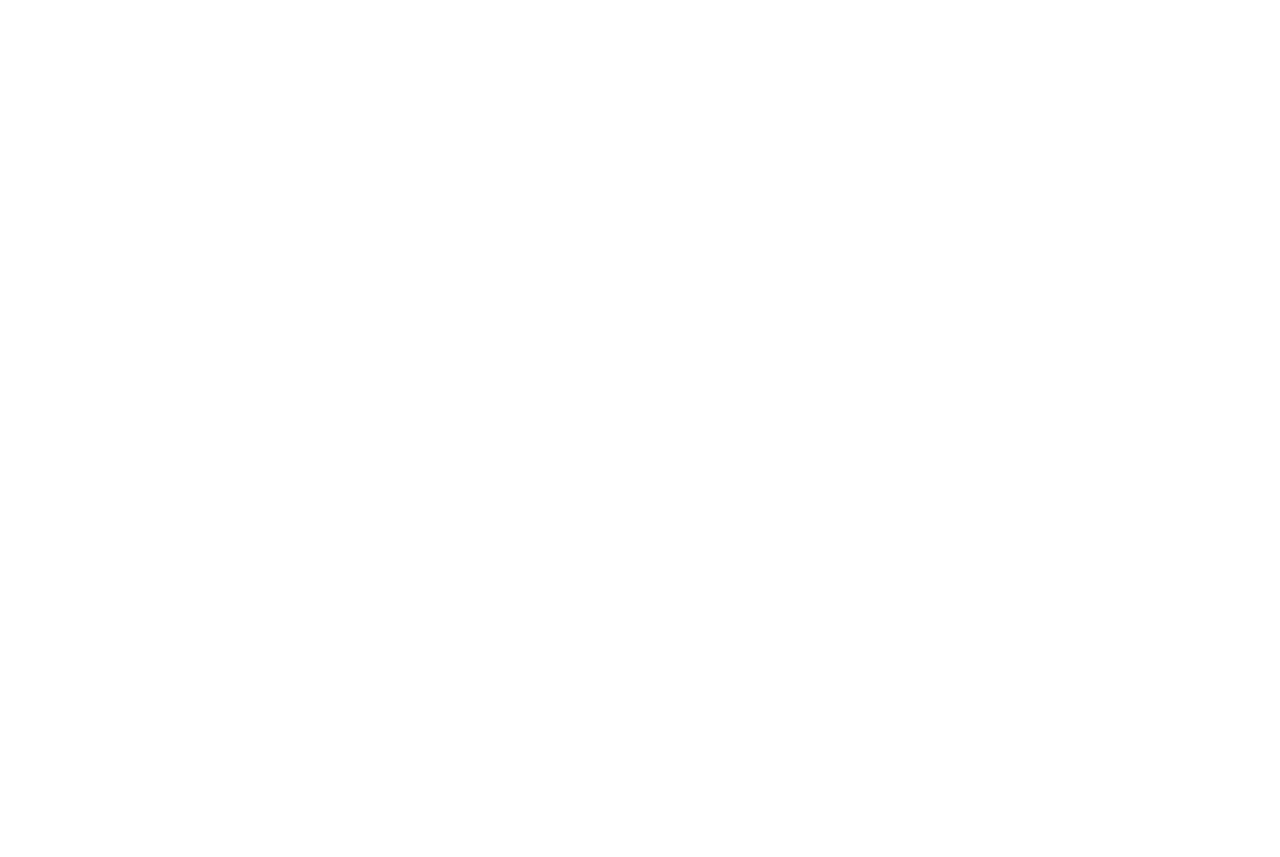
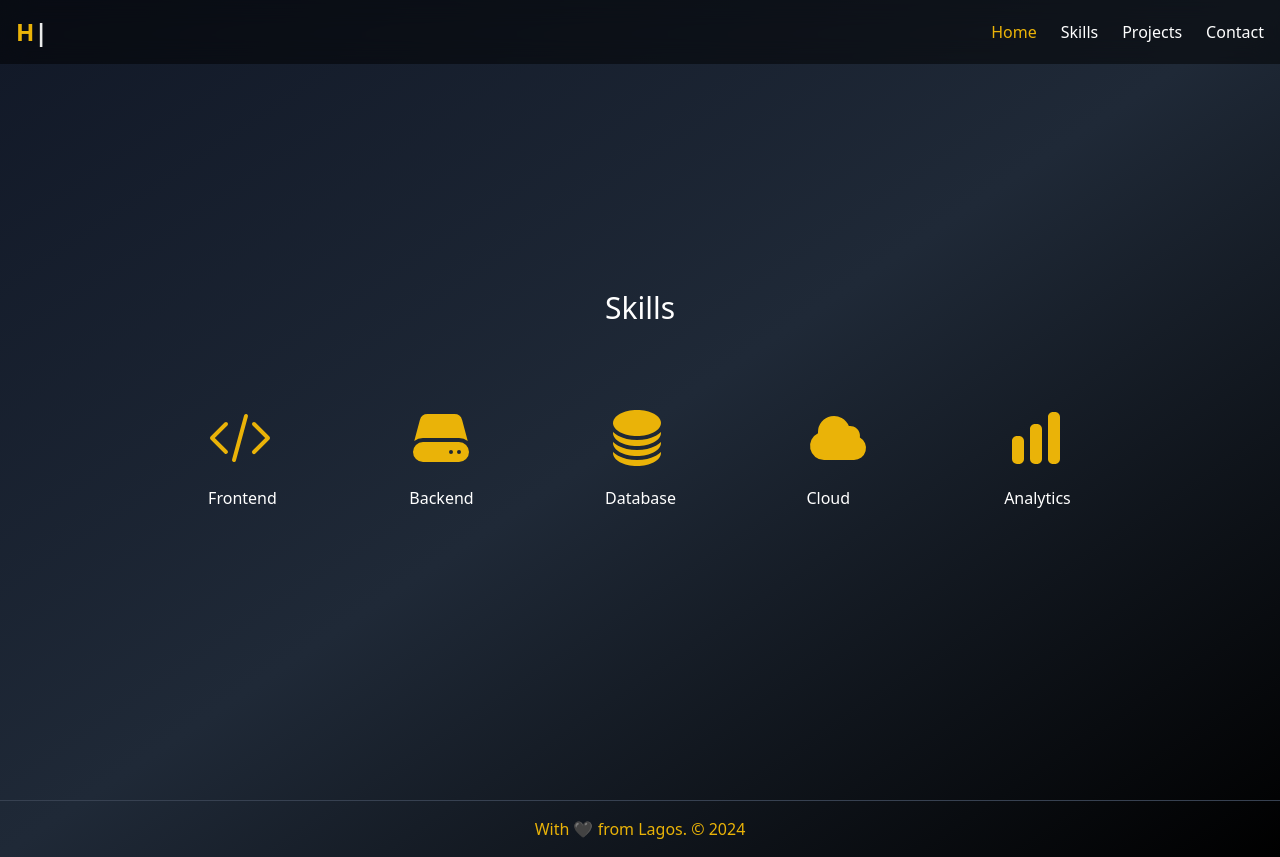
Before and after one commit to Ejay02/portfolio, a Vue app: page /skills in a window 1280 px wide. Before the commit this address had no page. Before the commit the page ends 800 px from the top, so only its background shows below. Built offline with nearby package versions, Linux system fonts and the light colour scheme.

Commit message:
refactor navigation and routing; remove unused dependencies and streamline components

```diff
--- a/index.html
+++ b/index.html
@@ -10,7 +10,7 @@
       href="https://cdnjs.cloudflare.com/ajax/libs/font-awesome/6.2.0/css/all.min.css"
     />
   </head>
-  <body>
+  <body class="">
     <div id="app"></div>
     <script type="module" src="/src/main.ts"></script>
   </body>
--- a/package.json
+++ b/package.json
@@ -15,7 +15,6 @@
   "dependencies": {
     "@heroicons/vue": "^2.2.0",
     "framer-motion": "^11.14.1",
-    "motion": "^11.14.1",
     "undici-types": "^7.2.0",
     "vue3-carousel": "^0.9.0"
   },
--- a/src/App.vue
+++ b/src/App.vue
@@ -4,13 +4,7 @@
 </template>
 
 <script setup lang="ts">
-import { onMounted } from 'vue'
-
 import ScrollToTopButton from '@/components/scrollToTopButton.vue'
-
-onMounted(() => {
-  window.scrollTo(0, 0)
-})
 </script>
 
 <style scoped></style>
--- a/src/components/contact.vue
+++ b/src/components/contact.vue
@@ -1,5 +1,5 @@
 <template>
-  <div class="flex justify-center items-center">
+  <div class="flex justify-center items-center mt-20">
     <div class="rounded-lg shadow-lg overflow-hidden w-full max-w-4xl mb-8">
       <div class="flex flex-col lg:flex-row">
         <!-- Left Container -->
@@ -41,10 +41,7 @@
                 placeholder="Name *"
                 autofocus
                 @input="validateField('name')"
-                :class="[
-                  'bg-gray-200  w-full p-3 mb-3 rounded focus:outline-none focus:ring-2 cursor-pointer',
-                  touched.name && errors.name ? 'border-2 border-red-500' : 'focus:ring-yellow-500',
-                ]"
+                :class="[getInputClass('name')]"
               />
               <p v-if="touched.name && errors.name" class="text-red-500 text-sm -mt-2 mb-2">
                 Name is required
@@ -56,12 +53,7 @@
                 type="email"
                 placeholder="Email *"
                 @input="validateField('email')"
-                :class="[
-                  'bg-gray-200 w-full p-3 mb-3 rounded focus:outline-none focus:ring-2 cursor-pointer',
-                  touched.email && errors.email
-                    ? 'border-2 border-red-500'
-                    : 'focus:ring-yellow-500',
-                ]"
+                :class="[getInputClass('email')]"
               />
               <p v-if="touched.email && errors.email" class="text-red-500 text-sm -mt-2 mb-2">
                 Valid email is required
@@ -85,16 +77,7 @@
 
               <!-- Submit Button -->
               <div class="flex justify-end">
-                <button
-                  type="submit"
-                  :disabled="!isFormValid"
-                  :class="[
-                    'uppercase text-sm py-3 px-6 rounded-lg',
-                    isFormValid
-                      ? 'bg-sky-500 text-white hover:opacity-80'
-                      : 'bg-gray-400 text-gray-200 cursor-not-allowed',
-                  ]"
-                >
+                <button type="submit" :disabled="!isFormValid" :class="getButtonClass">
                   Submit
                 </button>
               </div>
@@ -125,7 +108,7 @@ const form = ref<FormData>({
   message: '',
 })
 
-// Touched state to track which fields have been interacted with
+// Touched state to track field interactions
 const touched = ref<Record<keyof FormData, boolean>>({
   name: false,
   email: false,
@@ -143,10 +126,8 @@ const errors = ref<Record<keyof FormData, boolean>>({
 
 // Validate specific field
 const validateField = (fieldName: keyof FormData) => {
-  // Mark the field as touched
   touched.value[fieldName] = true
 
-  // Validate based on field name
   if (fieldName === 'name') {
     errors.value.name = form.value.name.trim() === ''
   } else if (fieldName === 'email') {
@@ -154,46 +135,62 @@ const validateField = (fieldName: keyof FormData) => {
   }
 }
 
-// Validate form
-const isFormValid = computed(() => {
-  return form.value.name.trim() !== '' && isValidEmail(form.value.email)
-})
-
 // Email validation helper
 const isValidEmail = (email: string): boolean => {
   const emailRegex = /^[^\s@]+@[^\s@]+\.[^\s@]+$/
   return emailRegex.test(email.trim())
 }
 
+// Compute form validity
+const isFormValid = computed(() => {
+  return (
+    !errors.value.name && !errors.value.email && form.value.name.trim() && form.value.email.trim()
+  )
+})
+
+// Get input class based on field state
+const getInputClass = (field: keyof FormData) => {
+  return [
+    'bg-gray-200 w-full p-3 mb-3 rounded focus:outline-none focus:ring-2',
+    touched.value[field] && errors.value[field]
+      ? 'border-2 border-red-500'
+      : 'focus:ring-yellow-500',
+  ].join(' ')
+}
+
+// Get button class
+const getButtonClass = computed(() => {
+  return [
+    'uppercase text-sm py-3 px-6 rounded-lg',
+    isFormValid.value
+      ? 'bg-sky-500 text-white hover:opacity-80'
+      : 'bg-gray-400 text-gray-200 cursor-not-allowed',
+  ].join(' ')
+})
+
 // Form submission handler
 const submitForm = () => {
-  // Validate all fields before submission
   Object.keys(form.value).forEach((field) => {
-    touched.value[field as keyof FormData] = true
     validateField(field as keyof FormData)
   })
 
-  // Check form validity
-  if (!isFormValid.value) {
-    return
-  }
+  if (!isFormValid.value) return
 
-  // Construct mailto link
-  const mailtoLink = `mailto:e.jae02@gmail.com?subject=Contact Form Submission&body=Name: ${encodeURIComponent(form.value.name)}%0A%0AEmail: ${encodeURIComponent(form.value.email)}0A%0APhone: ${encodeURIComponent(form.value.phone)}%0A%0AMessage: ${encodeURIComponent(form.value.message)}`
+  const mailtoLink = `mailto:e.jae02@gmail.com?subject=Contact Form Submission&body=${encodeURIComponent(
+    Object.entries(form.value)
+      .map(([key, value]) => `${key}: ${value}`)
+      .join('%0A'),
+  )}`
 
-  // Open default email client
   window.location.href = mailtoLink
 
-  // Scroll to top after submission
-  window.scrollTo({ top: 0, behavior: 'smooth' })
-
-  // Reset form and touched state
   form.value = {
     name: '',
     email: '',
     phone: '',
     message: '',
   }
+
   touched.value = {
     name: false,
     email: false,
--- a/src/components/header.vue
+++ b/src/components/header.vue
@@ -8,20 +8,23 @@
       <ul class="flex space-x-6">
         <li
           v-for="section in sections"
-          :key="section"
+          :key="section.name"
           :class="[
             'transition transform hover:scale-110',
-            activeSection === section.toLowerCase() ? 'text-yellow-500' : 'hover:text-yellow-500',
+            activeSection === section.route ? 'text-yellow-500' : 'hover:text-yellow-500',
           ]"
         >
-          <a :href="`#${section.toLowerCase()}`">{{ section }}</a>
+          <router-link
+            :to="section.route"
+            class="capitalize"
+            @click="activeSection = section.route"
+          >
+            {{ section.name }}
+          </router-link>
         </li>
       </ul>
     </nav>
   </header>
-
-  <!-- home -->
-
 </template>
 
 <script setup lang="ts">
@@ -40,32 +43,30 @@ const isDeleting = ref(false)
 const typingSpeed = ref(100)
 const deletingSpeed = ref(50)
 
-
-
-const sections = ['Home', 'Skills', 'Projects', 'Contact']
-const activeSection = ref('home')
+const sections = [
+  { name: 'Home', route: '/' },
+  { name: 'Skills', route: '/skills' },
+  { name: 'Projects', route: '/projects' },
+  { name: 'Contact', route: '/contact' },
+]
+const activeSection = ref(sections[0].route)
 
 // Typing logic
 const typeText = () => {
   const current = textToType.value
-  const currentSubtitle = subtitles[currentSubtitleIndex.value]
 
   if (!isDeleting.value) {
-    // Typing
     if (displayedText.value.length < current.length) {
       displayedText.value = current.slice(0, displayedText.value.length + 1)
     } else {
-      // Start typing subtitle after a pause
       setTimeout(() => {
         isDeleting.value = true
       }, 1000)
     }
   } else {
-    // Deleting
     if (displayedText.value.length > 0) {
       displayedText.value = displayedText.value.slice(0, -1)
     } else {
-      // Move to next subtitle
       isDeleting.value = false
       currentSubtitleIndex.value = (currentSubtitleIndex.value + 1) % subtitles.length
       textToType.value = subtitles[currentSubtitleIndex.value]
@@ -73,34 +74,11 @@ const typeText = () => {
   }
 }
 
-// Add intersection observer for section detection
+let typingInterval: ReturnType<typeof setInterval>
+
 onMounted(() => {
   typingInterval = setInterval(typeText, isDeleting.value ? deletingSpeed.value : typingSpeed.value)
-
-  const options = {
-    root: null,
-    rootMargin: '0px',
-    threshold: 0.5,
-  }
-
-  const callback: IntersectionObserverCallback = (entries) => {
-    entries.forEach((entry) => {
-      if (entry.isIntersecting) {
-        activeSection.value = entry.target.id
-      }
-    })
-  }
-
-  const observer = new IntersectionObserver(callback, options)
-
-  // Observe all sections
-  sections.forEach((section) => {
-    const element = document.getElementById(section.toLowerCase())
-    if (element) observer.observe(element)
-  })
 })
-
-let typingInterval: ReturnType<typeof setInterval>
 
 onUnmounted(() => {
   clearInterval(typingInterval)
--- a/src/components/projects.vue
+++ b/src/components/projects.vue
@@ -1,8 +1,7 @@
 <template>
   <h2 class="text-3xl text-center mb-12">Projects</h2>
 
-  <Carousel v-bind="config" class="px-4 md:px-8">
-    <Slide v-for="project in projects" :key="project.name">
+  <div v-for="project in projects" :key="project.name">
     <div
       class="carousel__item bg-gray-800 rounded-lg overflow-hidden shadow-lg transform transition hover:scale-105 hover:shadow-2xl m-2 h-full flex flex-col"
     >
@@ -30,27 +29,11 @@
         </div>
       </div>
     </div>
-    </Slide>
-
-    <template #addons>
-      <Navigation />
-    </template>
-  </Carousel>
+  </div>
 </template>
 
 <script setup lang="ts">
 import { ref } from 'vue'
-import { Carousel, Slide, Navigation } from 'vue3-carousel'
-import 'vue3-carousel/dist/carousel.css'
-
-const config = {
-  autoplay: 5000,
-  wrapAround: true,
-  pauseAutoplayOnHover: true,
-  itemsToShow: 3,
-
-  transition: 500,
-}
 
 const projects = ref([
   {
@@ -93,20 +76,10 @@ const projects = ref([
     name: 'School Dashboard',
     description: 'Platform to manage and track academic activities.',
     image: '/lms.png',
-    githubLink: 'https://github.com/Ejay02/school-management-frontend',
+    githubLink: 'https://github.com/Ejay02/school-dashboard-ui',
     liveLink: 'https://eduhub-portal.netlify.app',
   },
 ])
 </script>
 
-<style>
-.carousel__icon {
-  color: #facc15;
-  padding: 5px;
-  font-size: 85rem;
-}
-
-.carousel__icon:hover {
-  color: #b7994d;
-}
-</style>
+<style></style>
--- a/src/components/skills.vue
+++ b/src/components/skills.vue
@@ -1,6 +1,7 @@
 <template>
-  <h2 class="text-3xl text-center mb-24 animate-fade-in">Skills</h2>
-  <div ref="skillsContainer" class="grid grid-cols-5 gap-8">
+  <div class="">
+    <div class="text-3xl text-center mb-20 animate-fade-in">Skills</div>
+    <div ref="skillsContainer" class="grid grid-cols-2 sm:grid-cols-3 lg:grid-cols-5 gap-32">
       <div
         v-for="(skill, index) in skills"
         :key="skill.name"
@@ -9,33 +10,46 @@
       >
         <div class="transform transition hover:scale-110">
           <component :is="skill.icon" class="w-16 h-16 mb-4 text-yellow-500 skill-icon" />
-        <!-- :class="[skill.name === 'Frontend' ? 'code-bracket-icon' : '']" -->
           <span class="text-center">{{ skill.name }}</span>
         </div>
-
+        <!--  -->
         <div
           class="absolute bottom-full mb-4 invisible group-hover:visible opacity-0 group-hover:opacity-100 transition-all duration-300 z-20"
         >
           <div
-          class="bg-gray-800/95 backdrop-blur-sm rounded-xl shadow-2xl p-6 min-w-[250px] border border-yellow-500/20 transform -translate-y-4 group-hover:translate-y-0 transition-transform duration-300"
+            class="bg-gray-800/95 backdrop-blur-sm rounded-xl shadow-2xl p-6 border border-yellow-500/20 transform -translate-y-4 group-hover:translate-y-0 transition-transform duration-300"
+            :class="{ 'w-[400px]': skill.details.length > 3 }"
           >
             <div
               class="absolute -bottom-2 left-1/2 -translate-x-1/2 w-4 h-4 bg-gray-800/95 border-r border-b border-yellow-500/20 transform rotate-45"
             ></div>
 
-          <h3 class="text-yellow-500 font-bold mb-4 text-lg">{{ skill.name }}</h3>
-          <ul class="space-y-3">
-            <li
+            <!-- <h3 class="text-yellow-500 font-bold mb-4 text-lg text-center">{{ skill.name }}</h3> -->
+
+            <div v-if="skill.details.length <= 3" class="space-y-3">
+              <div
                 v-for="(item, itemIndex) in skill.details"
                 :key="itemIndex"
-              class="flex items-center space-x-3 translate-x-0 opacity-0"
-              :class="[`hover-slide-item-${itemIndex}`]"
+                class="flex items-center space-x-3"
               >
                 <span class="w-2 h-2 bg-yellow-500 rounded-full"></span>
                 <span class="text-white/90">{{ item }}</span>
-            </li>
-          </ul>
               </div>
+            </div>
+
+            <div v-else class="grid grid-cols-2 gap-x-8 gap-y-3">
+              <div
+                v-for="(item, itemIndex) in skill.details"
+                :key="itemIndex"
+                class="flex items-center space-x-3"
+              >
+                <span class="w-2 h-2 bg-yellow-500 rounded-full"></span>
+                <span class="text-white/90">{{ item }}</span>
+              </div>
+            </div>
+          </div>
+        </div>
+        <!--  -->
       </div>
     </div>
   </div>
@@ -158,7 +172,6 @@ const skills = ref([
   }
 }
 
-/* Special animation for code bracket icon */
 .skill-icon {
   transition: transform 0.3s ease;
 }
@@ -182,70 +195,4 @@ const skills = ref([
     transform: rotate(15deg) scale(1.1);
   }
 }
-
-@keyframes slideIn {
-  from {
-    opacity: 0;
-    transform: translateX(-1rem);
-  }
-  to {
-    opacity: 1;
-    transform: translateX(0);
-  }
-}
-
-/* Reset animation when not hovering */
-.group:not(:hover) li {
-  opacity: 0;
-  transform: translateX(-1rem);
-}
-
-/* Generate classes for the first 10 items (adjust if needed) */
-.group:hover .hover-slide-item-0 {
-  animation: slideIn 0.3s ease-out 0s forwards;
-}
-.group:hover .hover-slide-item-1 {
-  animation: slideIn 0.3s ease-out 0.1s forwards;
-}
-.group:hover .hover-slide-item-2 {
-  animation: slideIn 0.3s ease-out 0.2s forwards;
-}
-.group:hover .hover-slide-item-3 {
-  animation: slideIn 0.3s ease-out 0.3s forwards;
-}
-.group:hover .hover-slide-item-4 {
-  animation: slideIn 0.3s ease-out 0.4s forwards;
-}
-.group:hover .hover-slide-item-5 {
-  animation: slideIn 0.3s ease-out 0.5s forwards;
-}
-.group:hover .hover-slide-item-6 {
-  animation: slideIn 0.3s ease-out 0.6s forwards;
-}
-.group:hover .hover-slide-item-7 {
-  animation: slideIn 0.3s ease-out 0.7s forwards;
-}
-.group:hover .hover-slide-item-8 {
-  animation: slideIn 0.3s ease-out 0.8s forwards;
-}
-.group:hover .hover-slide-item-9 {
-  animation: slideIn 0.3s ease-out 0.9s forwards;
-}
-
-@keyframes slideIn {
-  from {
-    opacity: 0;
-    transform: translateX(-1rem);
-  }
-  to {
-    opacity: 1;
-    transform: translateX(0);
-  }
-}
-
-/* Reset animation when not hovering */
-.group:not(:hover) li {
-  opacity: 0;
-  transform: translateX(-1rem);
-}
 </style>
--- a/src/router/index.ts
+++ b/src/router/index.ts
@@ -1,5 +1,8 @@
 import { createRouter, createWebHistory } from 'vue-router'
 import HomeView from '../views/HomeView.vue'
+import Skills from '@/components/skills.vue'
+import Projects from '@/components/projects.vue'
+import Contact from '@/components/contact.vue'
 
 const router = createRouter({
   history: createWebHistory(import.meta.env.BASE_URL),
@@ -8,6 +11,28 @@ const router = createRouter({
       path: '/',
       name: 'home',
       component: HomeView,
+      children: [
+        {
+          path: '',
+          name: 'default-home',
+          component: () => import('@/components/home.vue'), // Default content
+        },
+        {
+          path: 'skills',
+          name: 'skills',
+          component: Skills,
+        },
+        {
+          path: 'projects',
+          name: 'projects',
+          component: Projects,
+        },
+        {
+          path: 'contact',
+          name: 'contact',
+          component: Contact,
+        },
+      ],
     },
   ],
   scrollBehavior(to, from, savedPosition) {
@@ -20,7 +45,7 @@ const router = createRouter({
         behavior: 'smooth',
       }
     }
-    return { top: 0 }
+    return { top: 0, behavior: 'instant' }
   },
 })
 
--- a/src/views/HomeView.vue
+++ b/src/views/HomeView.vue
@@ -1,60 +1,21 @@
 <template>
   <div
-    class="min-h-screen bg-gradient-to-br from-gray-900 via-gray-800 to-black text-white cursor-pointer"
+    class="h-full bg-gradient-to-br from-gray-900 via-gray-800 to-black text-white cursor-pointer"
   >
-    <!-- Header with Navigation -->
     <Header />
-    <!-- home -->
-    <section id="home" ref="homeSection" class="min-h-screen flex items-center justify-center">
-      <Home />
+    <section class="min-h-screen flex items-center justify-center">
+      <RouterView />
     </section>
 
-    <!-- Skills Section  -->
-    <section id="skills" class="container mx-auto py-40">
-      <Skills />
-    </section>
-
-    <!-- Projects Section  -->
-    <section id="projects" class="container mx-auto py-40 p-10">
-      <Projects />
-    </section>
-
-    <!-- Contact Section -->
-    <section id="contact" class="container mx-auto pt-36">
-      <Contact />
-    </section>
-    <hr class="border-t border-gray-700 mt-2" />
-
-    <footer id="footer" class="text-center py-4 text-yellow-500">
+    <!-- footer -->
+    <footer class="text-center py-4 text-yellow-500 border-t border-gray-700">
       <p>With 🖤 from Lagos. &copy; {{ currentYear }}</p>
     </footer>
   </div>
 </template>
 
 <script setup lang="ts">
-import { ref, onMounted } from 'vue'
-import Home from '@/components/home.vue'
-import Skills from '@/components/skills.vue'
 import Header from '@/components/header.vue'
-import Contact from '@/components/contact.vue'
-import Projects from '@/components/projects.vue'
 
 const currentYear = new Date().getFullYear()
-const homeSection = ref<HTMLElement | null>(null)
-
-onMounted(() => {
-  // Ensure we start at the top of the page when component mounts
-  window.scrollTo(0, 0)
-
-  // If there's a hash in the URL, wait a bit and scroll to that section
-  // if (window.location.hash) {
-  //   setTimeout(() => {
-  //     const element = document.querySelector(window.location.hash)
-  //     element?.scrollIntoView({ behavior: 'smooth' })
-  //   }, 1)
-  // } else {
-  //   // If no hash, make sure we're at the top
-  //   homeSection.value?.scrollIntoView({ behavior: 'auto' })
-  // }
-})
 </script>
```
Also changed, not shown: src/components/home.vue (+5 -2 lines), tailwind.config.js (+7 -2 lines), 1 other file (tests, documents, lock files or other folders). Lines whose indentation alone changed are shown as unchanged.
